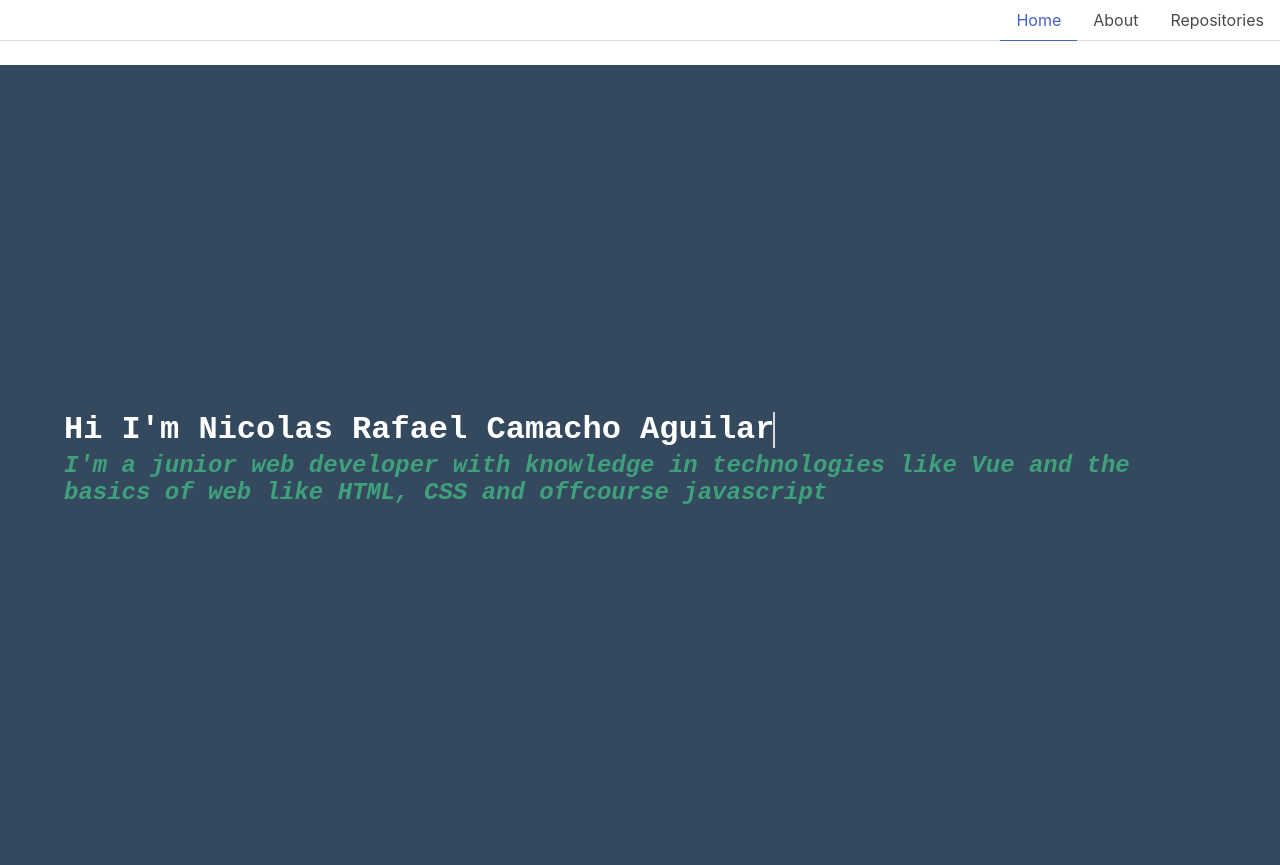
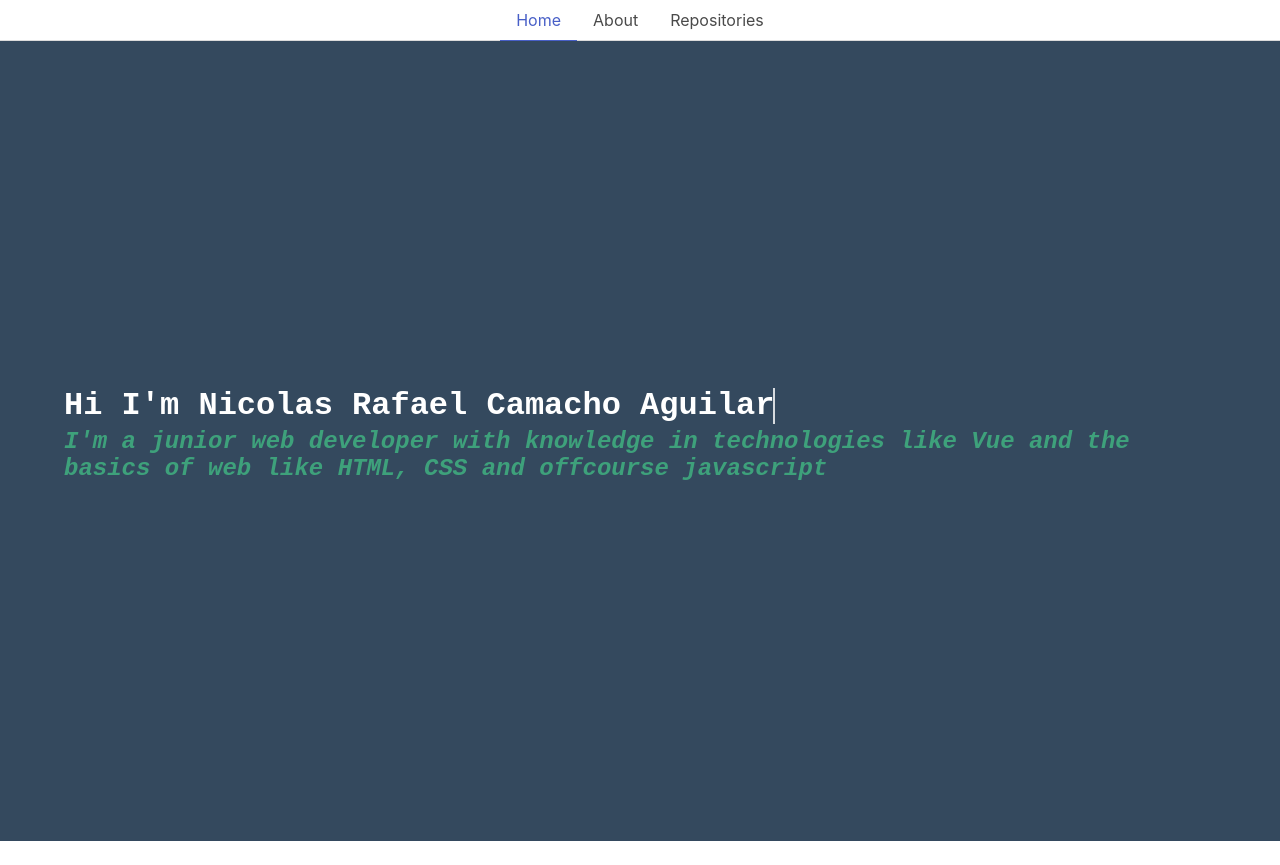
Before and after one commit to nicolas-camacho/myPortfolio, a Vue app: page / in a window 1280 px wide. After the commit the page ends 841 px from the top, so only its background shows below. Built offline with nearby package versions, Linux system fonts and the light colour scheme.

Commit message:
looks better

```diff
--- a/src/App.vue
+++ b/src/App.vue
@@ -1,6 +1,6 @@
 <template>
   <div id="app">
-    <div class="tabs is-right">
+    <div class="tabs is-centered">
       <ul>
         <li :class="{ 'is-active': displayName }" @click="showName()"><a>Home</a></li>
         <li :class="{ 'is-active': displayAbout }" @click="showAbout()"><a>About</a></li>
@@ -53,4 +53,7 @@ export default {
 </script>
 
 <style>
+  .tabs{
+    margin-bottom: 0 !important;
+  }
 </style>
```
